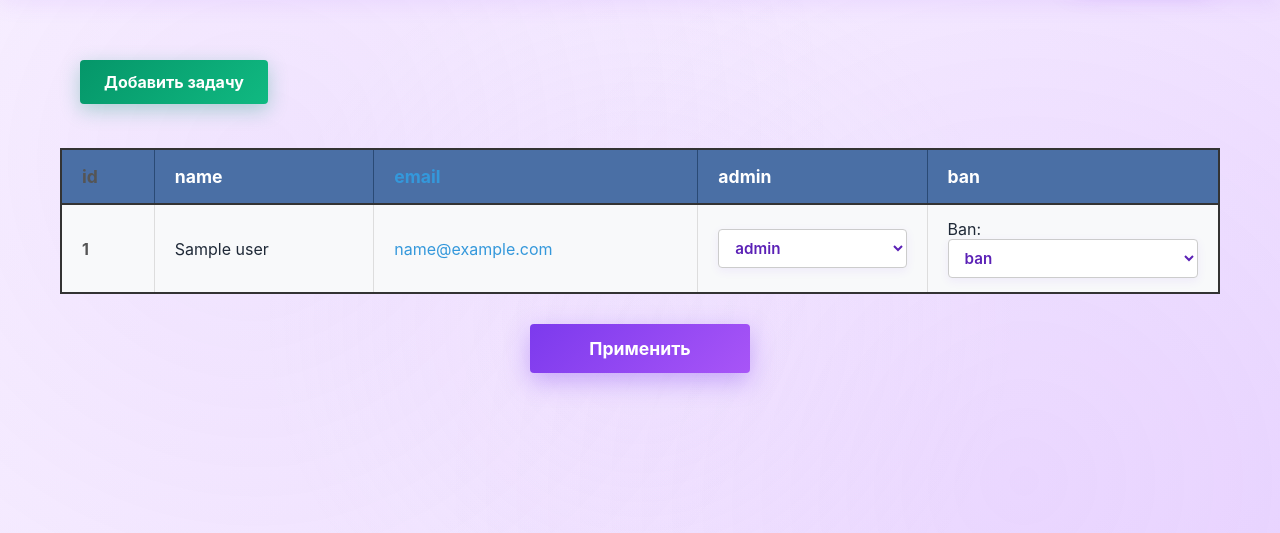
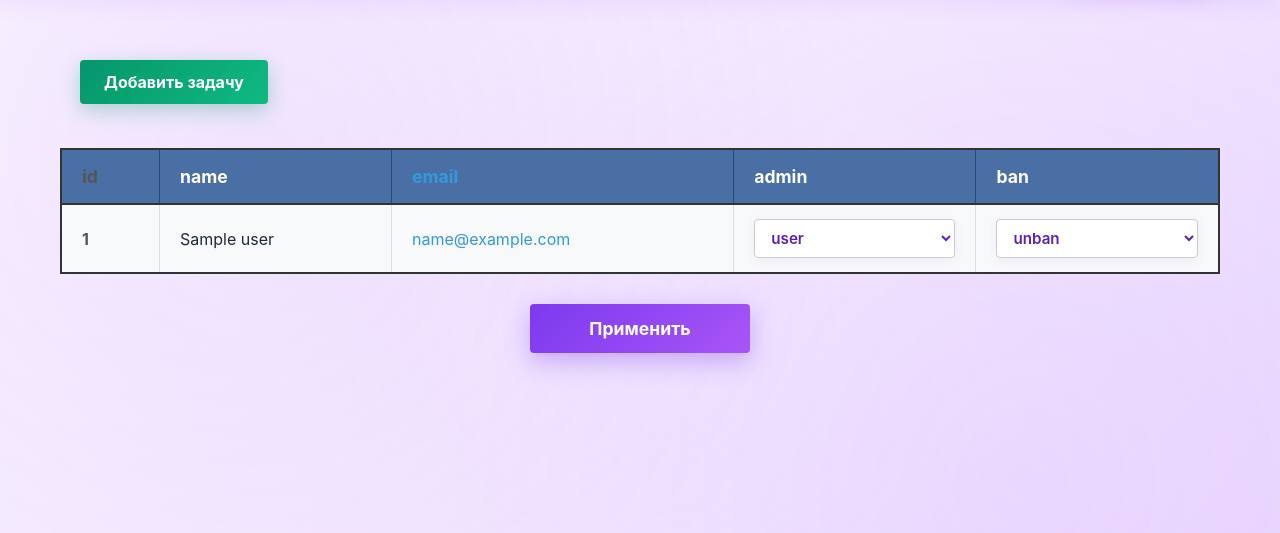
Before and after one commit to bezdarnij/Olympiad_preparing_platform, a Flask app: template templates/admin_first.html in a window 1280 px wide. Shown: the part 79-612 px from the top of the page. Run offline with Flask 3, Linux system fonts and the light colour scheme; the template is opened without the code that fills it: most values are stand-ins (such as "Sample title", 1, 10 or a date in 2020).

Commit message:
Update admin_first.html

```diff
--- a/templates/admin_first.html
+++ b/templates/admin_first.html
@@ -23,16 +23,27 @@
             <td>{{ user.name }}</td>
             <td>{{user.email}}</td>
             <td>
-                <select>
-                    <option value="admin">admin</option>
-                    <option value="user">user</option>
+                <!-- Select для админских прав -->
+                <select class="admin-select" data-user-id="{{user.id}}">
+                    {% if user.admin == 1 %}
+                        <option value="admin" selected>admin</option>
+                        <option value="user">user</option>
+                    {% else %}
+                        <option value="admin">admin</option>
+                        <option value="user" selected>user</option>
+                    {% endif %}
                 </select>
             </td>
             <td>
-                Ban:
-                <select>
-                    <option value="ban">ban</option>
-                    <option value="unban">unban</option>
+                <!-- Select для бана -->
+                <select class="ban-select" data-user-id="{{user.id}}">
+                    {% if user.ban == 1 %}
+                        <option value="banned" selected>ban</option>
+                        <option value="unbanned">unban</option>
+                    {% else %}
+                        <option value="banned">ban</option>
+                        <option value="unbanned" selected>unban</option>
+                    {% endif %}
                 </select>
             </td>
         </tr>
```
